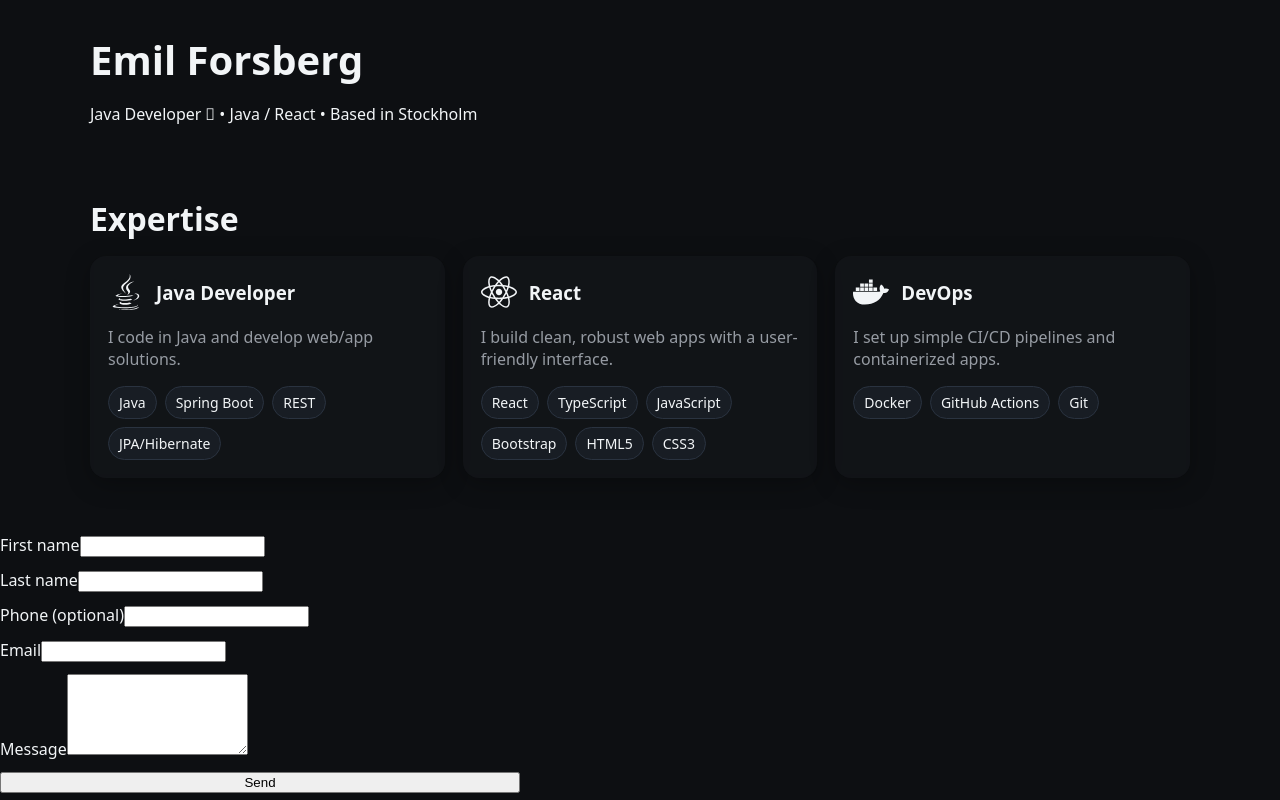
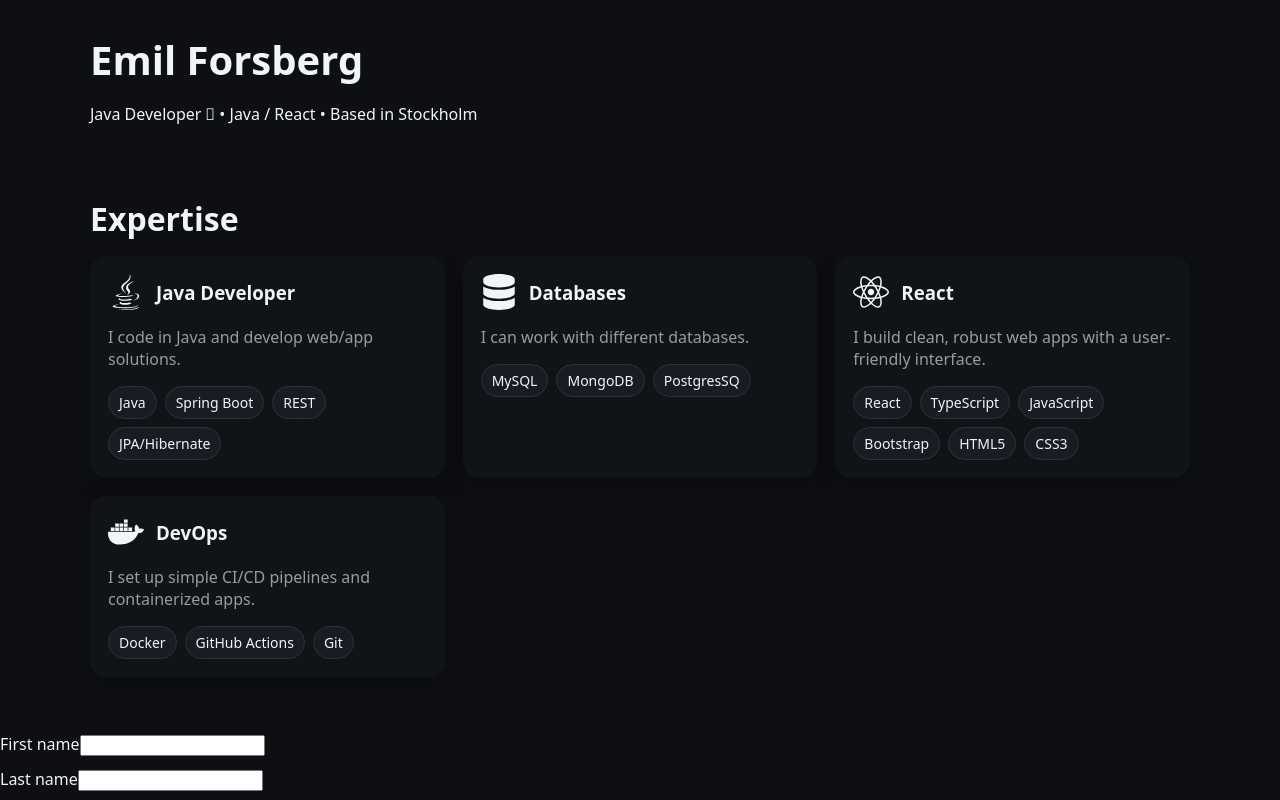
Before and after one commit to alpsten/web-portfolio-react-frontend, a React (Vite) app: page / in a window 1280 px wide. Shown: the top 800 px of the page. Built offline with nearby package versions, Linux system fonts and the light colour scheme.

Commit message:
- Added Database to Expertise.tsx

```diff
--- a/src/sections/Expertise.tsx
+++ b/src/sections/Expertise.tsx
@@ -1,5 +1,5 @@
 
-import { FaJava, FaReact, FaDocker } from "react-icons/fa";
+import {FaJava, FaReact, FaDocker, FaDatabase} from "react-icons/fa";
 
 type Bucket = {
     title: string;
@@ -15,6 +15,12 @@
             Icon: FaJava,
             text: "I code in Java and develop web/app solutions.",
             stack: ["Java", "Spring Boot", "REST", "JPA/Hibernate"],
+        },
+        {
+            title: "Databases",
+            Icon: FaDatabase,
+            text: "I can work with different databases.",
+            stack: ["MySQL", "MongoDB", "PostgresSQ"],
         },
         {
             title: "React",
```
